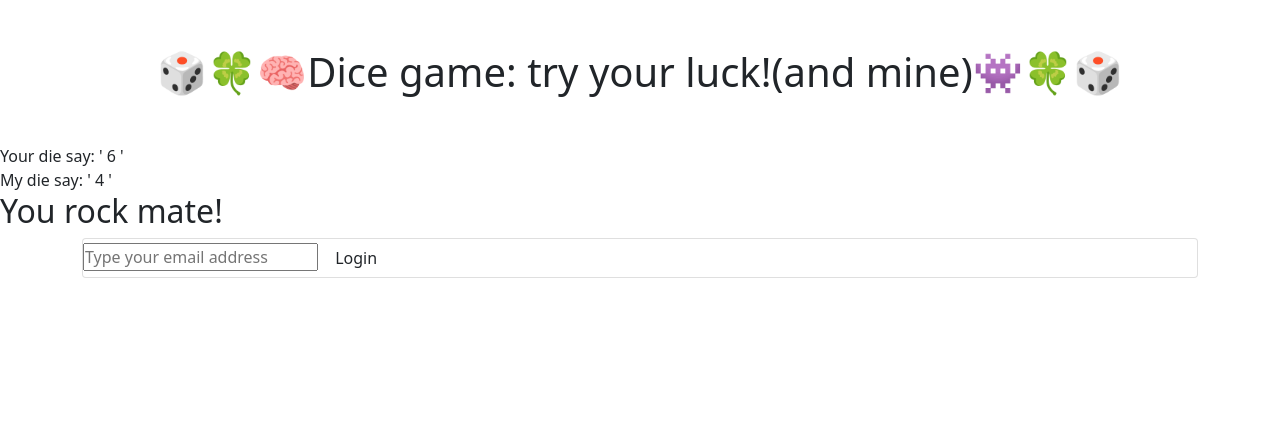
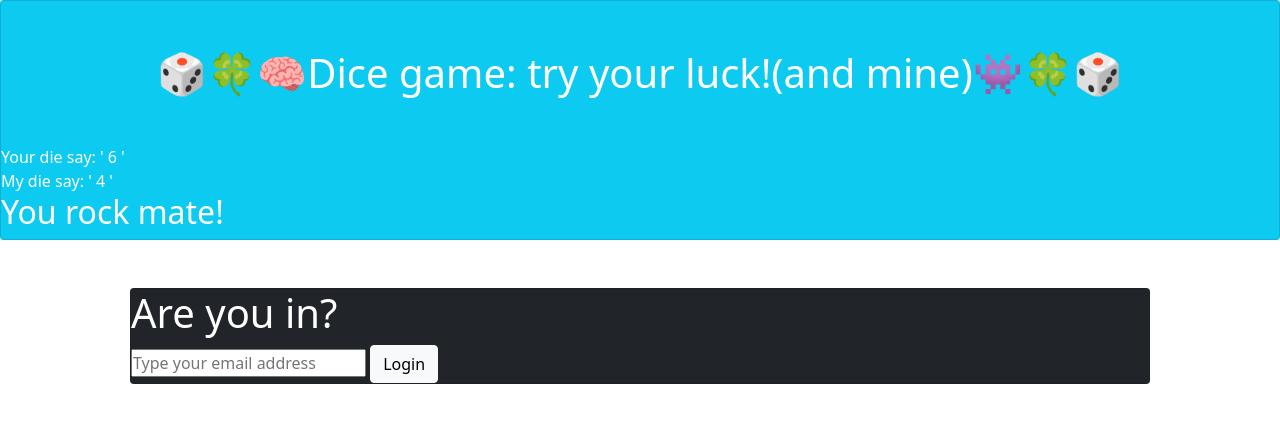
Before and after one commit to LiciaLicari/js-mail-dadi, a plain HTML site: page index.html in a window 1280 px wide. Drawn offline with nearby package versions, Linux system fonts and the light colour scheme.

Commit message:
add style

```diff
--- a/index.html
+++ b/index.html
@@ -12,17 +12,21 @@
         <link href="https://fonts.googleapis.com/css2?family=Ubuntu:ital,wght@0,300;0,400;0,500;0,700;1,300;1,400;1,500;1,700&family=VT323&display=swap" rel="stylesheet">
     </head>
 <body>
-    <h1 class="d-flex justify-content-center m-5">🎲🍀🧠Dice game: try your luck!(and mine)👾🍀🎲</h1>
+    <div class="card bg-info text-white">
+        <h1 class="d-flex justify-content-center m-5">🎲🍀🧠Dice game: try your luck!(and mine)👾🍀🎲</h1>
 
-    <div id="player_die"></div>
-    <div id="BOT_die"></div>
-    <h2 id="outcome"></h2>
+        <div id="player_die"></div>
+        <div id="BOT_die"></div>
+        <h2 id="outcome"></h2>
+
+    </div>
 
     <div class="container">
-        <form class="card">
+        <form class="card bg-dark text-white m-5">
+            <h1>Are you in?</h1>
             <div>
                 <input type="email" name="email" id="email" placeholder="Type your email address" required>
-                <input name="login" id="" class="btn btnß-primary" type="button" value="Login">
+                <input name="login" id="" class="btn btn-light" type="button" value="Login">
             </div>
         </form>
     </div>
```
